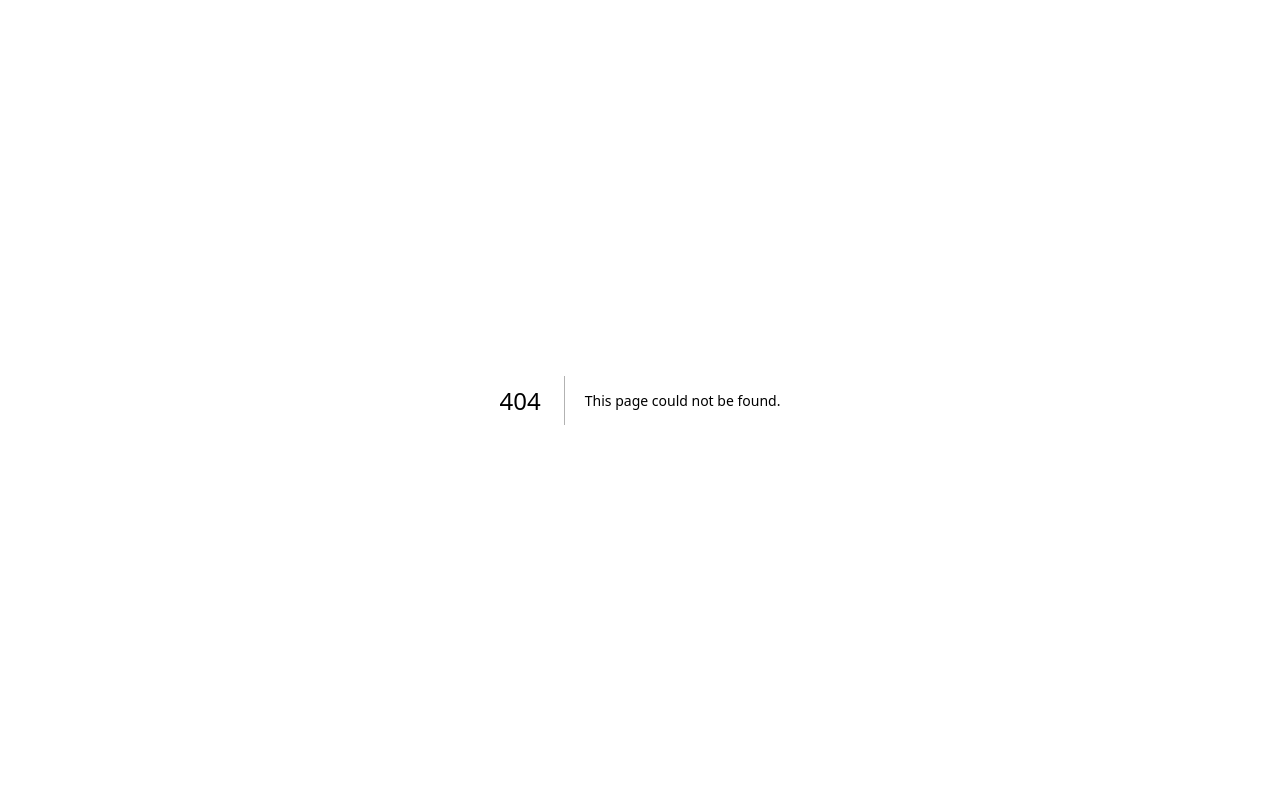
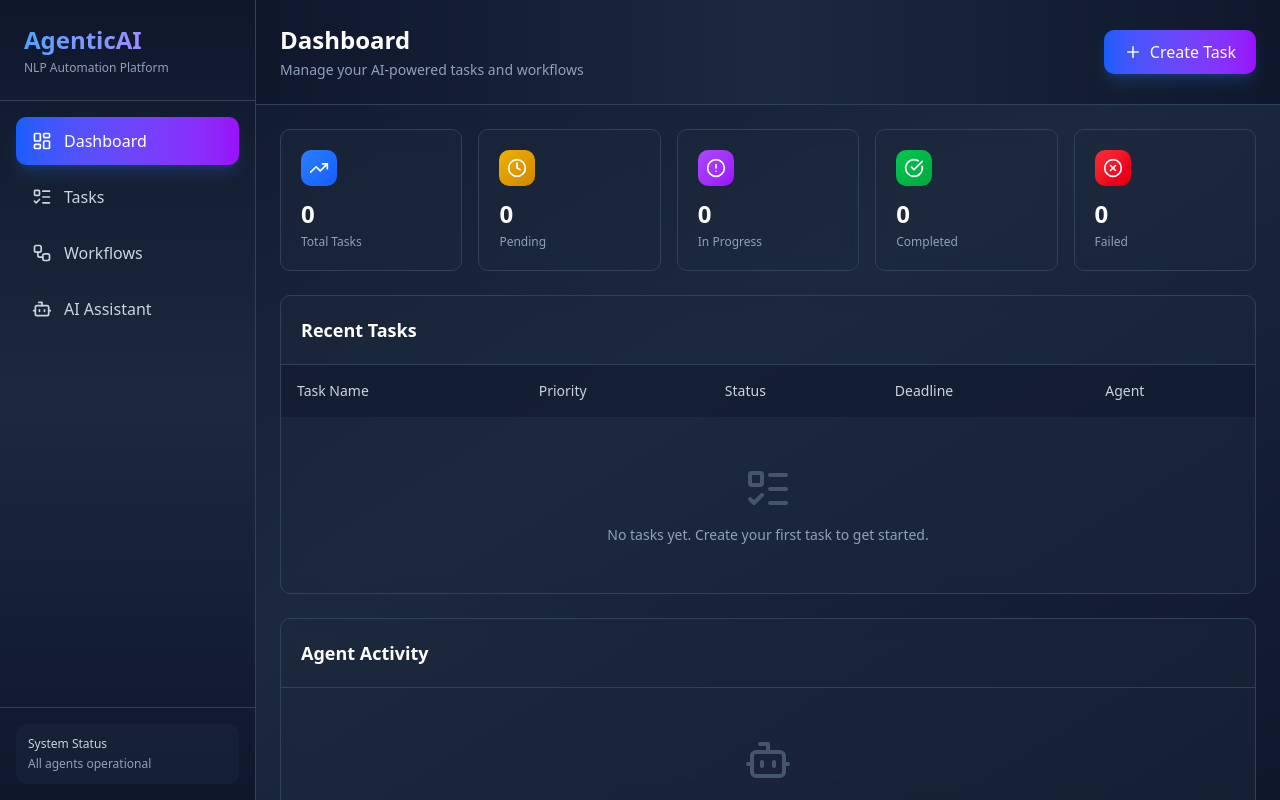
Before and after one commit to vinudasenith/agentic-task-platform-frontend, a Next.js app: page /dashboard in a window 1280 px wide. Before the commit this address had no page. Built offline with nearby package versions, Linux system fonts and the light colour scheme.

Commit message:
style:update dashboard styling✌️

```diff
--- /dev/null
+++ b/app/dashboard/page.tsx
@@ -0,0 +1,154 @@
+import React from 'react';
+import { LayoutDashboard, ListTodo, Workflow, Bot, Plus, AlertCircle, Clock, CheckCircle, XCircle, TrendingUp } from 'lucide-react';
+
+export default function AgenticDashboard() {
+    return (
+        <div className="flex h-screen bg-linear-to-br from-slate-900 via-slate-800 to-slate-900 text-white">
+            {/* Sidebar */}
+            <div className="w-64 bg-linear-to-b from-slate-900 via-slate-800 to-slate-900 border-r border-slate-700 flex flex-col">
+                <div className="p-6 border-b border-slate-700">
+                    <h1 className="text-2xl font-bold bg-linear-to-r from-blue-400 to-purple-400 bg-clip-text text-transparent">
+                        AgenticAI
+                    </h1>
+                    <p className="text-xs text-slate-400 mt-1">NLP Automation Platform</p>
+                </div>
+
+                <nav className="flex-1 p-4 space-y-2">
+                    <button className="w-full flex items-center gap-3 px-4 py-3 rounded-lg transition-all duration-200 bg-linear-to-r from-blue-600 to-purple-600 shadow-lg shadow-blue-500/20">
+                        <LayoutDashboard size={20} />
+                        <span className="font-medium">Dashboard</span>
+                    </button>
+                    <button className="w-full flex items-center gap-3 px-4 py-3 rounded-lg transition-all duration-200 hover:bg-slate-800/50 text-slate-300 hover:text-white">
+                        <ListTodo size={20} />
+                        <span className="font-medium">Tasks</span>
+                    </button>
+                    <button className="w-full flex items-center gap-3 px-4 py-3 rounded-lg transition-all duration-200 hover:bg-slate-800/50 text-slate-300 hover:text-white">
+                        <Workflow size={20} />
+                        <span className="font-medium">Workflows</span>
+                    </button>
+                    <button className="w-full flex items-center gap-3 px-4 py-3 rounded-lg transition-all duration-200 hover:bg-slate-800/50 text-slate-300 hover:text-white">
+                        <Bot size={20} />
+                        <span className="font-medium">AI Assistant</span>
+                    </button>
+                </nav>
+
+                <div className="p-4 border-t border-slate-700">
+                    <div className="bg-slate-800/50 rounded-lg p-3 text-xs text-slate-400">
+                        <p className="font-medium text-slate-300 mb-1">System Status</p>
+                        <p>All agents operational</p>
+                    </div>
+                </div>
+            </div>
+
+            {/* Main Content */}
+            <div className="flex-1 flex flex-col overflow-hidden">
+                {/* Header */}
+                <header className="bg-linear-to-r from-slate-900 via-slate-800 to-slate-900 border-b border-slate-700 p-6 flex items-center justify-between">
+                    <div>
+                        <h2 className="text-2xl font-bold">Dashboard</h2>
+                        <p className="text-slate-400 text-sm mt-1">Manage your AI-powered tasks and workflows</p>
+                    </div>
+                    <button className="flex items-center gap-2 px-5 py-2.5 bg-linear-to-r from-blue-600 to-purple-600 hover:from-blue-700 hover:to-purple-700 rounded-lg font-medium transition-all duration-200 shadow-lg shadow-blue-500/20 hover:shadow-blue-500/30">
+                        <Plus size={18} />
+                        Create Task
+                    </button>
+                </header>
+
+                {/* Content Area */}
+                <div className="flex-1 overflow-y-auto p-6 space-y-6">
+                    {/* Stats Grid */}
+                    <div className="grid grid-cols-1 md:grid-cols-2 lg:grid-cols-5 gap-4">
+                        <div className="bg-slate-800/50 backdrop-blur border border-slate-700 rounded-lg p-5 hover:bg-slate-800/70 transition-all duration-200 hover:border-slate-600">
+                            <div className="flex items-center justify-between mb-3">
+                                <div className="p-2 rounded-lg bg-linear-to-br from-blue-500 to-blue-600">
+                                    <TrendingUp size={20} />
+                                </div>
+                            </div>
+                            <p className="text-2xl font-bold mb-1">0</p>
+                            <p className="text-xs text-slate-400">Total Tasks</p>
+                        </div>
+
+                        <div className="bg-slate-800/50 backdrop-blur border border-slate-700 rounded-lg p-5 hover:bg-slate-800/70 transition-all duration-200 hover:border-slate-600">
+                            <div className="flex items-center justify-between mb-3">
+                                <div className="p-2 rounded-lg bg-linear-to-br from-yellow-500 to-yellow-600">
+                                    <Clock size={20} />
+                                </div>
+                            </div>
+                            <p className="text-2xl font-bold mb-1">0</p>
+                            <p className="text-xs text-slate-400">Pending</p>
+                        </div>
+
+                        <div className="bg-slate-800/50 backdrop-blur border border-slate-700 rounded-lg p-5 hover:bg-slate-800/70 transition-all duration-200 hover:border-slate-600">
+                            <div className="flex items-center justify-between mb-3">
+                                <div className="p-2 rounded-lg bg-linear-to-br from-purple-500 to-purple-600">
+                                    <AlertCircle size={20} />
+                                </div>
+                            </div>
+                            <p className="text-2xl font-bold mb-1">0</p>
+                            <p className="text-xs text-slate-400">In Progress</p>
+                        </div>
+
+                        <div className="bg-slate-800/50 backdrop-blur border border-slate-700 rounded-lg p-5 hover:bg-slate-800/70 transition-all duration-200 hover:border-slate-600">
+                            <div className="flex items-center justify-between mb-3">
+                                <div className="p-2 rounded-lg bg-linear-to-br from-green-500 to-green-600">
+                                    <CheckCircle size={20} />
+                                </div>
+                            </div>
+                            <p className="text-2xl font-bold mb-1">0</p>
+                            <p className="text-xs text-slate-400">Completed</p>
+                        </div>
+
+                        <div className="bg-slate-800/50 backdrop-blur border border-slate-700 rounded-lg p-5 hover:bg-slate-800/70 transition-all duration-200 hover:border-slate-600">
+                            <div className="flex items-center justify-between mb-3">
+                                <div className="p-2 rounded-lg bg-linear-to-br from-red-500 to-red-600">
+                                    <XCircle size={20} />
+                                </div>
+                            </div>
+                            <p className="text-2xl font-bold mb-1">0</p>
+                            <p className="text-xs text-slate-400">Failed</p>
+                        </div>
+                    </div>
+
+                    {/* Tasks Table */}
+                    <div className="bg-slate-800/50 backdrop-blur border border-slate-700 rounded-lg overflow-hidden">
+                        <div className="p-5 border-b border-slate-700">
+                            <h3 className="text-lg font-semibold">Recent Tasks</h3>
+                        </div>
+                        <div className="overflow-x-auto">
+                            <table className="w-full">
+                                <thead className="bg-slate-900/50">
+                                    <tr>
+                                        <th className="text-left p-4 text-sm font-medium text-slate-300">Task Name</th>
+                                        <th className="text-left p-4 text-sm font-medium text-slate-300">Priority</th>
+                                        <th className="text-left p-4 text-sm font-medium text-slate-300">Status</th>
+                                        <th className="text-left p-4 text-sm font-medium text-slate-300">Deadline</th>
+                                        <th className="text-left p-4 text-sm font-medium text-slate-300">Agent</th>
+                                    </tr>
+                                </thead>
+                                <tbody>
+                                    <tr>
+                                        <td colSpan={5} className="p-12 text-center">
+                                            <ListTodo className="mx-auto mb-3 text-slate-600" size={48} />
+                                            <p className="text-slate-400 text-sm">No tasks yet. Create your first task to get started.</p>
+                                        </td>
+                                    </tr>
+                                </tbody>
+                            </table>
+                        </div>
+                    </div>
+
+                    {/* Activity Feed */}
+                    <div className="bg-slate-800/50 backdrop-blur border border-slate-700 rounded-lg overflow-hidden">
+                        <div className="p-5 border-b border-slate-700">
+                            <h3 className="text-lg font-semibold">Agent Activity</h3>
+                        </div>
+                        <div className="p-12 text-center">
+                            <Bot className="mx-auto mb-3 text-slate-600" size={48} />
+                            <p className="text-slate-400 text-sm">No recent activity. Your agents will appear here when active.</p>
+                        </div>
+                    </div>
+                </div>
+            </div>
+        </div>
+    );
+}
```
